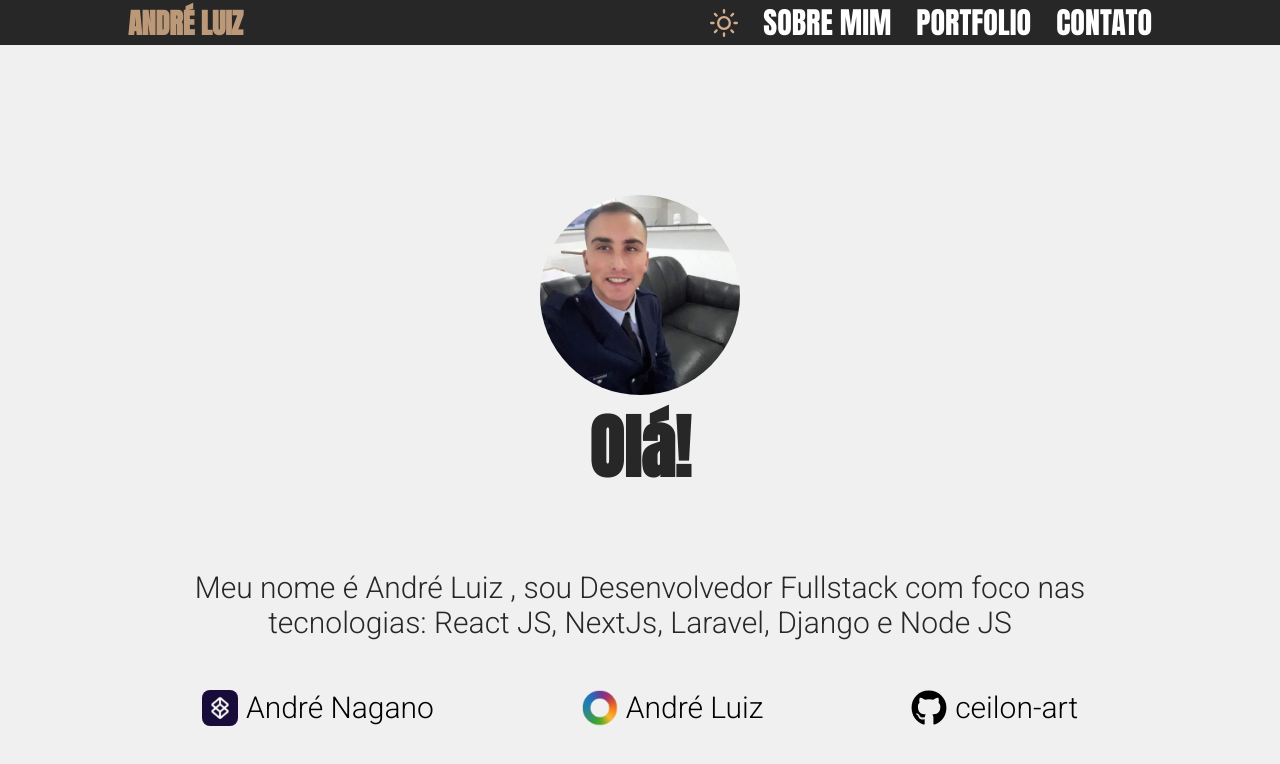
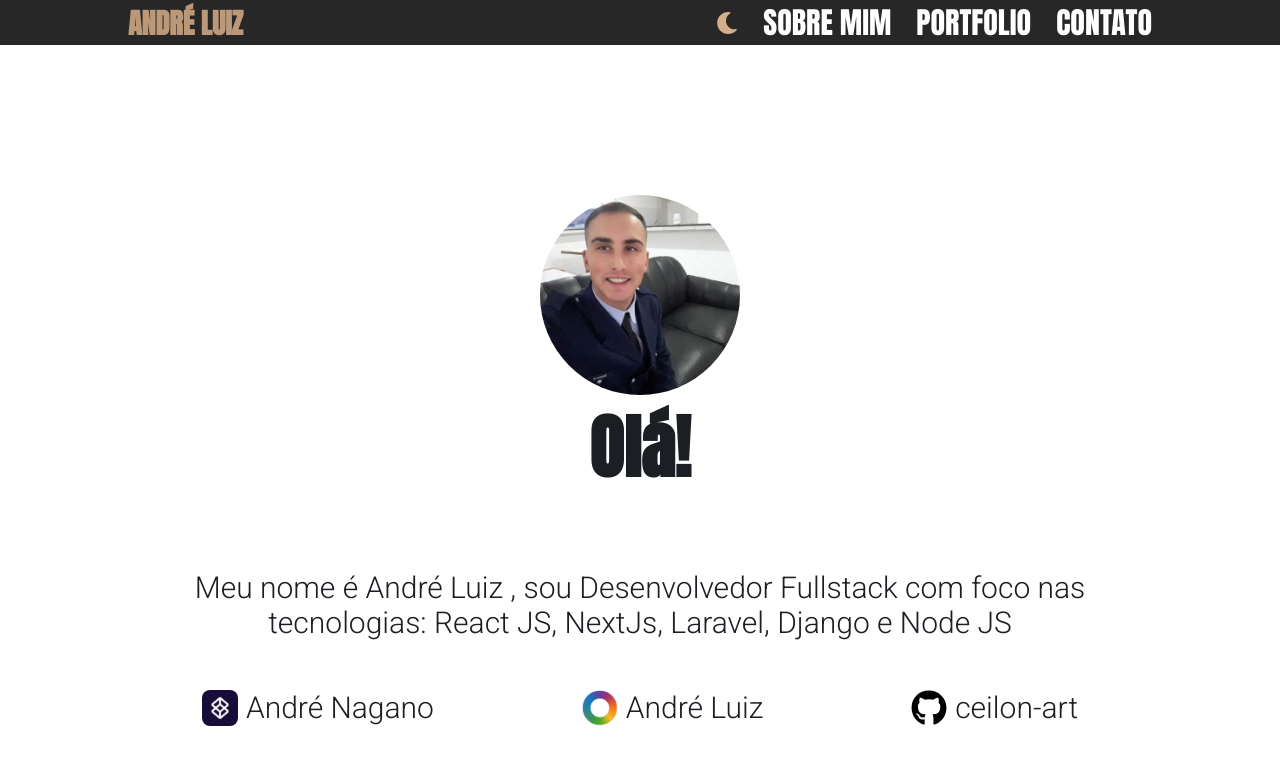
Before and after one commit to ceilon-art/My_Site, a Next.js app: page / in a window 1280 px wide. Shown: the top 764 px of the page. Built offline with nearby package versions, Linux system fonts and the light colour scheme.

Commit message:
Dark mode

```diff
--- a/components/Navbar/index.tsx
+++ b/components/Navbar/index.tsx
@@ -3,37 +3,33 @@ import { FiSun } from 'react-icons/fi';
 import { FaMoon } from 'react-icons/fa';
 import Link from 'next/link';
 
-import { useTheme } from '../../context/theme';
 import { Background, Container, MenuIcon, MenuBar } from './styles';
+import { ThemeName } from '../../styles/themes';
 
-const NavBar: React.FC = () => {
+interface Props {
+  themeName: ThemeName;
+  setThemeName: (newName: ThemeName) => void;
+}
+
+const NavBar: React.FC<Props> = ({ themeName, setThemeName }) => {
   const [open, setOpen] = useState<boolean>(false);
   const [tab, setTab] = useState<number>(0);
-
-  const { changeTheme, theme, lock } = useTheme();
 
   const handleOpen = useCallback(
     (close = false): void => {
       if (close) {
         setOpen(false);
         setTab(0);
-        lock(false);
       } else {
         setOpen(!open);
-        lock(true);
       }
     },
-    [open, lock],
+    [open],
   );
 
-  const handleNewTab = useCallback(
-    (n: number): void => {
-      setOpen(false);
-      setTab(n);
-      lock(false);
-    },
-    [lock],
-  );
+  function toggleTheme() {
+    setThemeName(themeName === "light" ? "dark" : "light");
+  }
 
   return (
     <Background>
@@ -47,24 +43,24 @@ const NavBar: React.FC = () => {
           <MenuBar />
         </MenuIcon>
         <ul>
-          {theme === 'dark' ? (
-            <FaMoon size={22} color="#D4AE8B" onClick={changeTheme} />
+          {themeName === 'dark' ? (
+            <FiSun size={28} color="#D4AE8B" onClick={toggleTheme} />
             ) : (
-            <FiSun size={28} color="#D4AE8B" onClick={changeTheme} />
+            <FaMoon size={22} color="#D4AE8B" onClick={toggleTheme} />
           )}
           <li>
             <Link href="/sobre">
-              <p onClick={(): void => handleNewTab(2)}>sobre mim</p>
+              <p>sobre mim</p>
             </Link>
           </li>
           <li>
             <Link href="/portfolio">
-              <p onClick={(): void => handleNewTab(3)}>portfolio</p>
+              <p>portfolio</p>
             </Link>
           </li>
           <li>
             <Link href="/contato">
-              <p onClick={(): void => handleNewTab(4)}>contato</p>
+              <p>contato</p>
             </Link>
           </li>
         </ul>
--- a/context/theme.tsx
+++ /dev/null
@@ -1,67 +0,0 @@
-import React, {
-  createContext,
-  useState,
-  useCallback,
-  useEffect,
-  useContext
-} from 'react';
-
-interface ThemeContextData {
-  theme: 'light' | 'dark';
-  changeTheme(): void;
-  lockScroll: boolean;
-  lock(lockBool: boolean): void;
-}
-
-const ThemeContext = createContext<ThemeContextData>({} as ThemeContextData);
-
-export const ThemeProvider: React.FC = ({ children }) => {
-  const [chosedTheme, setChosedTheme] = useState<'light' | 'dark'>();
-  const [lockScroll, setLockScroll] = useState(false);
-  const [theme, setTheme] = useState(chosedTheme);
-
-  useEffect(() => {
-    function fetchTheme() {
-      const theme = localStorage.getItem('@andre:theme');
-      // @ts-ignore
-      setChosedTheme(theme);
-    }
-
-    fetchTheme()
-  }, [])
-
-  const changeTheme = useCallback(() => {
-    if (theme === 'dark') {
-      setTheme('light');
-      localStorage.setItem('@andre:theme', 'light');
-      console.log(theme);
-    } else {
-      setTheme('dark');
-      localStorage.setItem('@andre:theme', 'dark');
-      console.log(theme)
-    }
-  }, [theme]);
-
-  const lock = useCallback(
-    (lockBool: boolean) => {
-      if (lockBool) {
-        setLockScroll(!lockScroll);
-      } else {
-        setLockScroll(lockBool);
-      }
-    },
-    [lockScroll],
-  );
-
-  return (
-    <ThemeContext.Provider value={{ theme, changeTheme, lockScroll, lock }}>
-      {children}
-    </ThemeContext.Provider>
-  );
-};
-
-export function useTheme(): ThemeContextData {
-  const context = useContext(ThemeContext);
-
-  return context;
-}
--- a/pages/_app.tsx
+++ b/pages/_app.tsx
@@ -1,20 +1,22 @@
-import React from 'react';
+import React, { useState } from 'react';
 import { AppProps } from 'next/app';
 import GlobalStyle from '../styles/globals';
-import { ThemeProvider, useTheme } from '../context/theme';
+import { ThemeProvider } from 'styled-components';
 import Navbar from '../components/Navbar';
+import { ThemeName, themes } from '../styles/themes';
 
 const MyApp: React.FC<AppProps> = ({ Component, pageProps }) => {
-  const { theme, lockScroll } = useTheme();
+  const [themeName, setThemeName] = useState<ThemeName>("light");
+  const currentTheme = themes[themeName];
 
   return (
   <>
-    <ThemeProvider>
-      <GlobalStyle theme={theme} lock={lockScroll} />
-      <div>
-        <Navbar />
-        <Component {...pageProps} />
-      </div>
+    <ThemeProvider theme={currentTheme}>
+      <Navbar themeName={themeName} setThemeName={setThemeName} />
+
+      <Component {...pageProps} />
+
+      <GlobalStyle />
     </ThemeProvider>
   </>
 )}
--- a/pages/sobre.tsx
+++ b/pages/sobre.tsx
@@ -1,7 +1,5 @@
 import React from 'react';
-
 import { Container, Project, Text } from '../styles/sobreStyles';
-import Button from '../components/Button';
 
 const Portfolio: React.FC = () => {
   return (
--- a/styles/globals.ts
+++ b/styles/globals.ts
@@ -1,19 +1,7 @@
-import {
-  createGlobalStyle,
-  css,
-  FlattenSimpleInterpolation
- } from 'styled-components';
+import { createGlobalStyle } from "styled-components";
 
-import 'react-perfect-scrollbar/dist/css/styles.css';
-import 'react-toastify/dist/ReactToastify.css';
-
-interface GlobalStyleProps {
-  lock: boolean;
-  theme: 'light' | 'dark';
-}
-
-const GlobalStyle = createGlobalStyle<GlobalStyleProps>`
-   *{
+export default createGlobalStyle`
+  * {
     margin: 0;
     padding: 0;
     outline: 0;
@@ -27,12 +15,13 @@ const GlobalStyle = createGlobalStyle<GlobalStyleProps>`
 
   html, body, #root {
     height:100%;
+    min-height: 100%;
+    background: var(--primary);
   }
 
-  body{
-    -webkit-font-smoothing: antialiased !important;
-    transition: background-color 300ms;
-    overflow: ${(props): string => (props.lock === true ? 'hidden' : 'auto')};
+  html {
+    min-height: 100%;
+    background: var(--primary);
   }
 
   body, input, button {
@@ -46,7 +35,7 @@ const GlobalStyle = createGlobalStyle<GlobalStyleProps>`
   }
 
   svg {
-    cursor: pointer
+    cursor: pointer;
   }
 
   ul {
@@ -55,6 +44,19 @@ const GlobalStyle = createGlobalStyle<GlobalStyleProps>`
 
   h1 {
     font-family: 'Anton', Helvetica, Arial;
+    color: var(--black);
+  }
+
+  p {
+    color: var(--black);
+  }
+
+  textarea ,button, input {
+    border: 0;
+    background: none;
+    font-family: -apple-system, BLinkMacSystemFont, Segoe, UI, Helvetica, Arial, sans-serif, Apple Color Emoji, Segoe UI Emoji;
+    color: var(--black);
+    transition: color .3s ease-out;
   }
 
   li {
@@ -69,29 +71,18 @@ const GlobalStyle = createGlobalStyle<GlobalStyleProps>`
     text-decoration:none;
   }
 
-  @keyframes loadAnimation {
-    0% {
-      opacity: 0;
-    }
-    100% {
-      opacity:1
-    }
+  ul {
+    list-style: none;
   }
 
-  ${(props): FlattenSimpleInterpolation =>
-    props.theme === "dark" ? css `
-      body {
-        background-color: #444444;
-        color: #fafafa;
-      }
-    `
-    : css `
-      body {
-        background-color: #f0f0f0;
-        color: #272727;
-      }
-    `
+  :root {
+    ${(props) => {
+      const theme = props.theme;
+      let append = "";
+      Object.entries(theme).forEach(([prop, value]) => {
+        append += `--${prop}: ${value};`;
+      });
+      return append;
+    }}
   }
 `;
-
-export default GlobalStyle;
--- /dev/null
+++ b/styles/themes.ts
@@ -0,0 +1,57 @@
+export const themes = {
+    light: {
+      primary: '#fff',
+      black: '#1b1f23',
+      gray: '#586069',
+      'gray-light': '#6a737d',
+      'gray-dark': '#24292e',
+      orange: '#f9826c',
+
+      header: '#24292e',
+      logo: '#fff',
+      username: '#666',
+      search: 'rgba(255, 255, 255, 0.13)',
+      'search-placeholder': 'hsla(0,0%,100%,.75)',
+      border: '#e1e4e8',
+      ticker: 'rgba(209,213,218,.5)',
+
+      'calendar-scale-0': '#ebedf0',
+      'calendar-scale-1': '#9BE9A8',
+      'calendar-scale-2': '#3FC463',
+      'calendar-scale-3': '#30A14E',
+      'calendar-scale-4': '#216E3A',
+
+      javascript: '#f1e05a',
+      typescript: '#2b7489',
+      'other-language': '#8257e5',
+    },
+    dark: {
+      primary: '#1D1D1D',
+      black: '#c6c6c6',
+      gray: '#afafaf',
+      'gray-light': '#6a737d',
+      'gray-dark': '#c6c6c6',
+      orange: '#fff',
+
+      header: '#181818',
+      logo: '#fff',
+      username: '#9b9b9b',
+      search: '#151515',
+      'search-placeholder': '#c6c6c6',
+      border: '#343434',
+      ticker: 'rgba(90, 90, 90, .5)',
+
+      'calendar-scale-0': '#282828',
+      'calendar-scale-1': 'rgba(79, 140, 201, 0.25)',
+      'calendar-scale-2': 'rgba(79, 140, 201, 0.5)',
+      'calendar-scale-3': 'rgba(79, 140, 201, 0.75)',
+      'calendar-scale-4': 'rgba(79, 140, 201, 1)',
+
+      javascript: '#f1e05a',
+      typescript: '#2b7489',
+      'other-language': '#8257e5',
+    },
+  };
+
+  export type ThemeName = keyof typeof themes;
+  export type ThemeType = typeof themes.light | typeof themes.dark;
```
